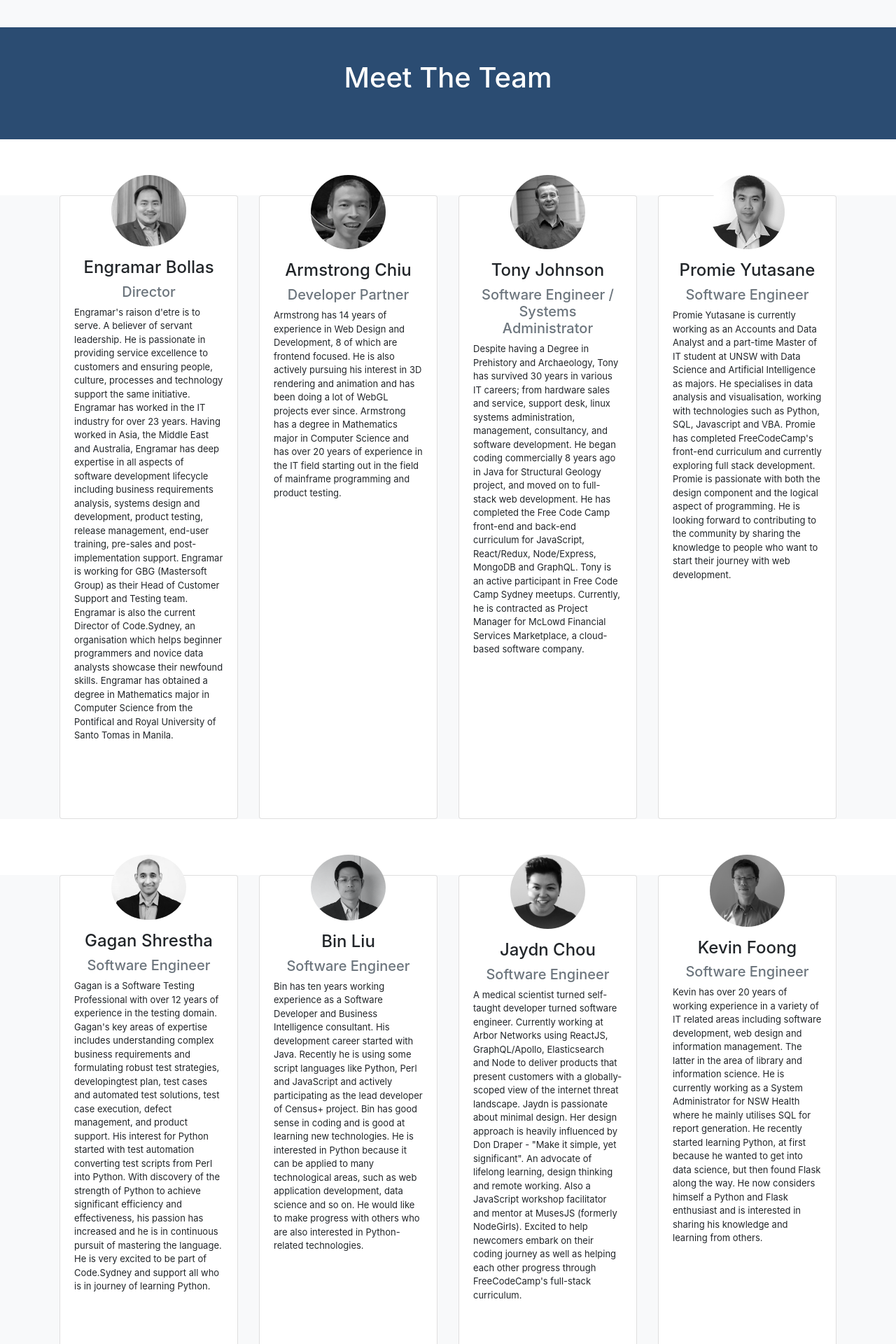
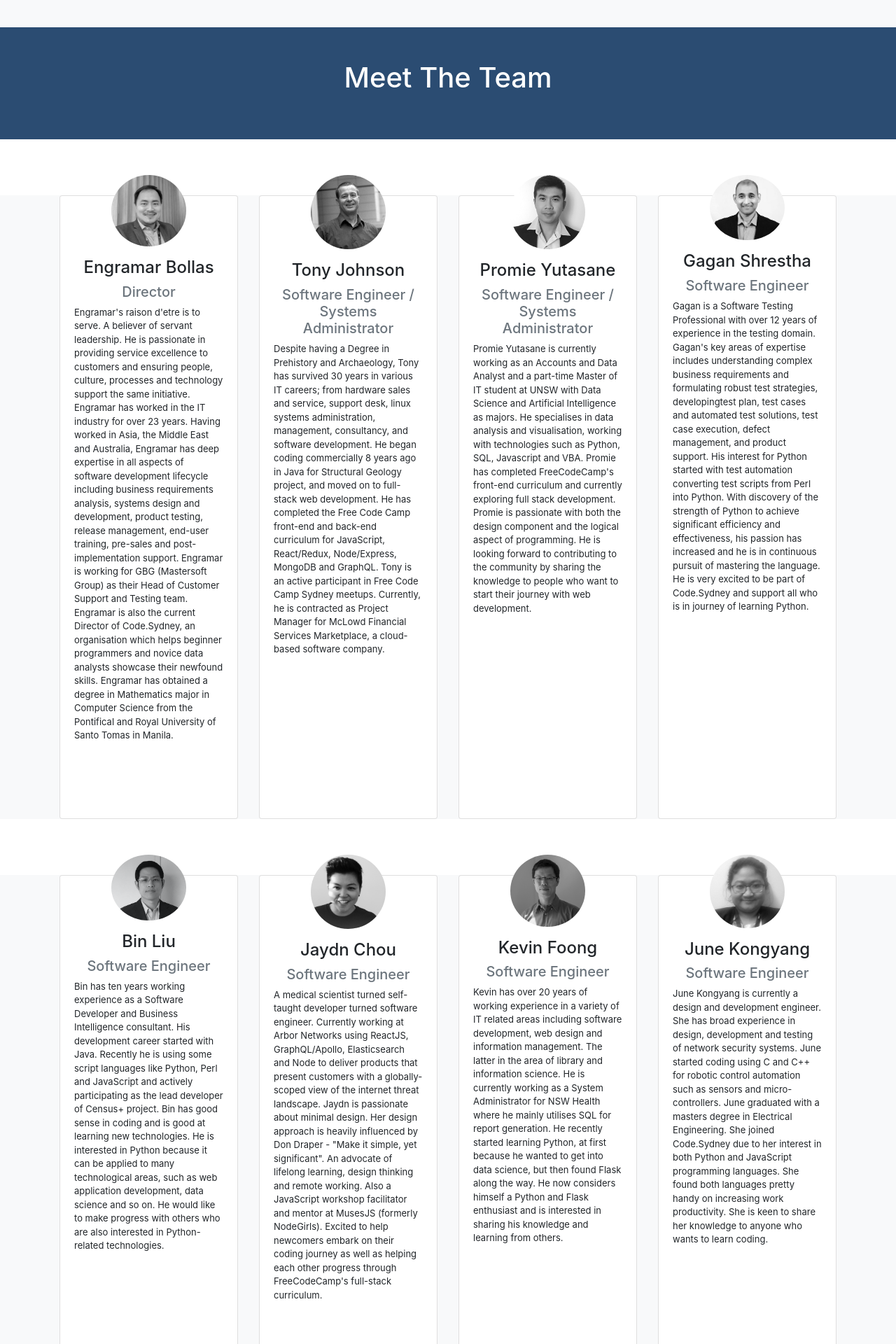
Before and after one commit to thecodesydney/codesydneywebsite, a Flask app: page / in a window 1280 px wide. Shown: the part 1443-3363 px from the top of the page at 70% size. Run offline with Flask 2, Linux system fonts and the light colour scheme; some libraries are stand-ins or nearby versions.

Commit message:
Updated mentors, friends and campers

```diff
--- a/templates/fccleaderboard.html
+++ b/templates/fccleaderboard.html
@@ -31,6 +31,10 @@
     <th>User</th>
     <th>Progress</th>
   </tr>
+  <tr>
+    <th></th>
+    <th>▥▥▥▥▥▥▥▩▥▥▥▥▥▥▥▥▥▩▥▥▥▥▥▥▩▥▥▩▥▥▥▩▥▥▥▩▥▥▥▥▩</th>
+  </tr>
   {% for fccampers in fccamperslist %}
   <tr>
     <td>{% print fccampers[0] %}</td>
--- a/templates/index.html
+++ b/templates/index.html
@@ -126,28 +126,6 @@ Engramar is working for GBG (Mastersoft Group) as their Head of Customer Support
         <div class="col-lg-3 col-md-6">
           <div class="card h-100">
             <div class="card-body">
-              <img src="{{ url_for('static', filename='img/armschiu.jpg') }}" alt="" class="img-fluid rounded-circle w-50 mb-3">
-              <h4>Armstrong Chiu</h4>
-              <h5 class="text-muted">Developer Partner</h5>
-              <p class="team-text">Armstrong has 14 years of experience in Web Design and Development, 8 of which are frontend focused.
-                He is also actively pursuing his interest in 3D rendering and animation and has been doing a lot of
-                WebGL projects ever since.
-                Armstrong has a degree in Mathematics major in Computer Science and has over 20 years of
-                experience in the IT field starting out in the field of mainframe programming and product testing.</p>
-              <div class="d-flex justify-content-center">
-                <div class="p-4">
-                  <a href="https://www.linkedin.com/in/armstrong-chiu-29646a44/" target="_blank">
-                    <i class="fab fa-linkedin"></i>
-                  </a>
-                </div>
-              </div>
-            </div>
-          </div>
-        </div>
-
-        <div class="col-lg-3 col-md-6">
-          <div class="card h-100">
-            <div class="card-body">
               <img src="{{ url_for('static', filename='img/tony.jpg') }}" alt="" class="img-fluid rounded-circle w-50 mb-3">
               <h4>Tony Johnson</h4>
               <h5 class="text-muted">Software Engineer / Systems Administrator</h5>
@@ -177,7 +155,7 @@ Engramar is working for GBG (Mastersoft Group) as their Head of Customer Support
             <div class="card-body">
               <img src="{{ url_for('static', filename='img/prom.jpg') }}" alt="" class="img-fluid rounded-circle w-50 mb-3">
               <h4>Promie Yutasane</h4>
-              <h5 class="text-muted">Software Engineer</h5>
+              <h5 class="text-muted">Software Engineer / Systems Administrator</h5>
               <p class="team-text">Promie Yutasane is currently working as an Accounts and Data Analyst and a part-time
                 Master of IT student at UNSW with Data Science and Artificial Intelligence as majors.
                 He specialises in data analysis and visualisation, working with technologies such as
@@ -188,8 +166,26 @@ Engramar is working for GBG (Mastersoft Group) as their Head of Customer Support
                 people who want to start their journey with web development.</p>
               <div class="d-flex justify-content-center">
                 <div class="p-4">
+                  <a href="https://www.linkedin.com/in/promie-yutasane-74a024140/" target="_blank">
+                    <i class="fab fa-linkedin"></i>
+                  </a>
+                </div>
+              </div>
+            </div>
+          </div>
+        </div>
+
+        <div class="col-lg-3 col-md-6">
+          <div class="card h-100">
+            <div class="card-body">
+              <img src="{{ url_for('static', filename='img/gagan.jpg') }}" alt="" class="img-fluid rounded-circle w-50 mb-3">
+              <h4>Gagan Shrestha</h4>
+              <h5 class="text-muted">Software Engineer</h5>
+              <p class="team-text">Gagan is a Software Testing Professional with over 12 years of experience in the testing domain. Gagan's key areas of expertise includes understanding complex business requirements and formulating robust test strategies, developingtest plan, test cases and automated test solutions, test case execution, defect management, and product support. His interest for Python started with test automation converting test scripts from Perl into Python. With discovery of the strength of Python to achieve significant efficiency and effectiveness, his passion has increased and he is in continuous pursuit of mastering the language. He is very excited to be part of Code.Sydney and support all who is in journey of learning Python.</p>
+              <div class="d-flex justify-content-center">
                 <div class="p-4">
-                  <a href="https://www.linkedin.com/in/promie-yutasane-74a024140/" target="_blank">
+                <div class="p-4">
+                  <a href="https://www.linkedin.com/in/gagan-shrestha-0aaaa84/" target="_blank">
                     <i class="fab fa-linkedin"></i>
                   </a>
                 </div>
@@ -211,6 +207,7 @@ Engramar is working for GBG (Mastersoft Group) as their Head of Customer Support
     <div class="container">
       <div class="row">
 
+        <!--
         <div class="col-lg-3 col-md-6">
           <div class="card h-100">
             <div class="card-body">
@@ -228,7 +225,7 @@ Engramar is working for GBG (Mastersoft Group) as their Head of Customer Support
             </div>
           </div>
         </div>
-
+      -->
         <div class="col-lg-3 col-md-6">
           <div class="card h-100">
             <div class="card-body">
@@ -269,14 +266,13 @@ Engramar is working for GBG (Mastersoft Group) as their Head of Customer Support
 
         <div class="col-lg-3 col-md-6">
           <div class="card h-100">
+            <div class="card-body">
 
-            <div class="card-body">
               <img src="{{ url_for('static', filename='img/kevin.jpg') }}" alt="" class="img-fluid rounded-circle w-50 mb-3">
               <h4>Kevin Foong</h4>
               <h5 class="text-muted">Software Engineer</h5>
               <p class="team-text">Kevin has over 20 years of working experience in a variety of IT related areas including software development, web design and information management. The latter in the area of library and information science. He is currently working as a System Administrator for NSW Health where he mainly utilises SQL for report generation. He recently started learning Python, at first because he wanted to get into data science, but then found Flask along the way. He now considers himself a Python and Flask enthusiast and is interested in sharing his knowledge and learning from others.</p>
               <div class="d-flex justify-content-center">
-                <div class="p-4">
                 <div class="p-4">
                   <a href="https://www.linkedin.com/in/kevin-foong-044794/" target="_blank">
                     <i class="fab fa-linkedin"></i>
@@ -288,21 +284,9 @@ Engramar is working for GBG (Mastersoft Group) as their Head of Customer Support
           </div>
         </div>
 
-      </div>
-    </div>
-
-  </section>
-
- <!-- Mentors Section 1 -->
-  <div class="spacing"></div>
-
-  <section id="authors" class="my-5 text-center bg-light">
-
-    <div class="container">
-      <div class="row">
-
         <div class="col-lg-3 col-md-6">
           <div class="card h-100">
+
             <div class="card-body">
               <img src="{{ url_for('static', filename='img/june.jpg') }}" alt="" class="img-fluid rounded-circle w-50 mb-3">
               <h4>June Kongyang</h4>
@@ -310,11 +294,13 @@ Engramar is working for GBG (Mastersoft Group) as their Head of Customer Support
               <p class="team-text">June Kongyang is currently a design and development engineer. She has broad experience in design, development and testing of network security systems. June started coding using C and C++ for robotic control automation such as sensors and micro-controllers. June graduated with a masters degree in Electrical Engineering. She joined Code.Sydney due to her interest in both Python and JavaScript programming languages. She found both languages pretty handy on increasing work productivity. She is keen to share her knowledge to anyone who wants to learn coding.</p>
               <div class="d-flex justify-content-center">
                 <div class="p-4">
-                  <a href="https://au.linkedin.com/in/june-kongyang" target="_blank">
+                <div class="p-4">
+                    <a href="https://au.linkedin.com/in/june-kongyang" target="_blank">
                     <i class="fab fa-linkedin"></i>
                   </a>
                 </div>
               </div>
+
             </div>
           </div>
         </div>
@@ -390,6 +376,12 @@ Engramar is working for GBG (Mastersoft Group) as their Head of Customer Support
             <p class="service-text">CALO Services provides software solutions to fleet and education industry. Code.Sydney is helping CALO develop applications related to the education industry.</p>
           </div>
 
+          <div class="col-md-4 mb-4 text-center">
+            <img src="{{ url_for('static', filename='img/webdesignerpro.png') }}" width="250px" class="mb-2 img-fluid" style="height:95px;width:355px;">
+            <h4><a href="https://thewebdesignerpro.com/" target="_blank">The Web Designer Pro</a></h4>
+            <p class="service-text">Web Designer Pro is an agency which provides 3D rendering and animation.</p>
+          </div>
+
         </div>
       </div>
     </section>
```
Also changed, not shown: static/img/webdesignerpro.png (added).
